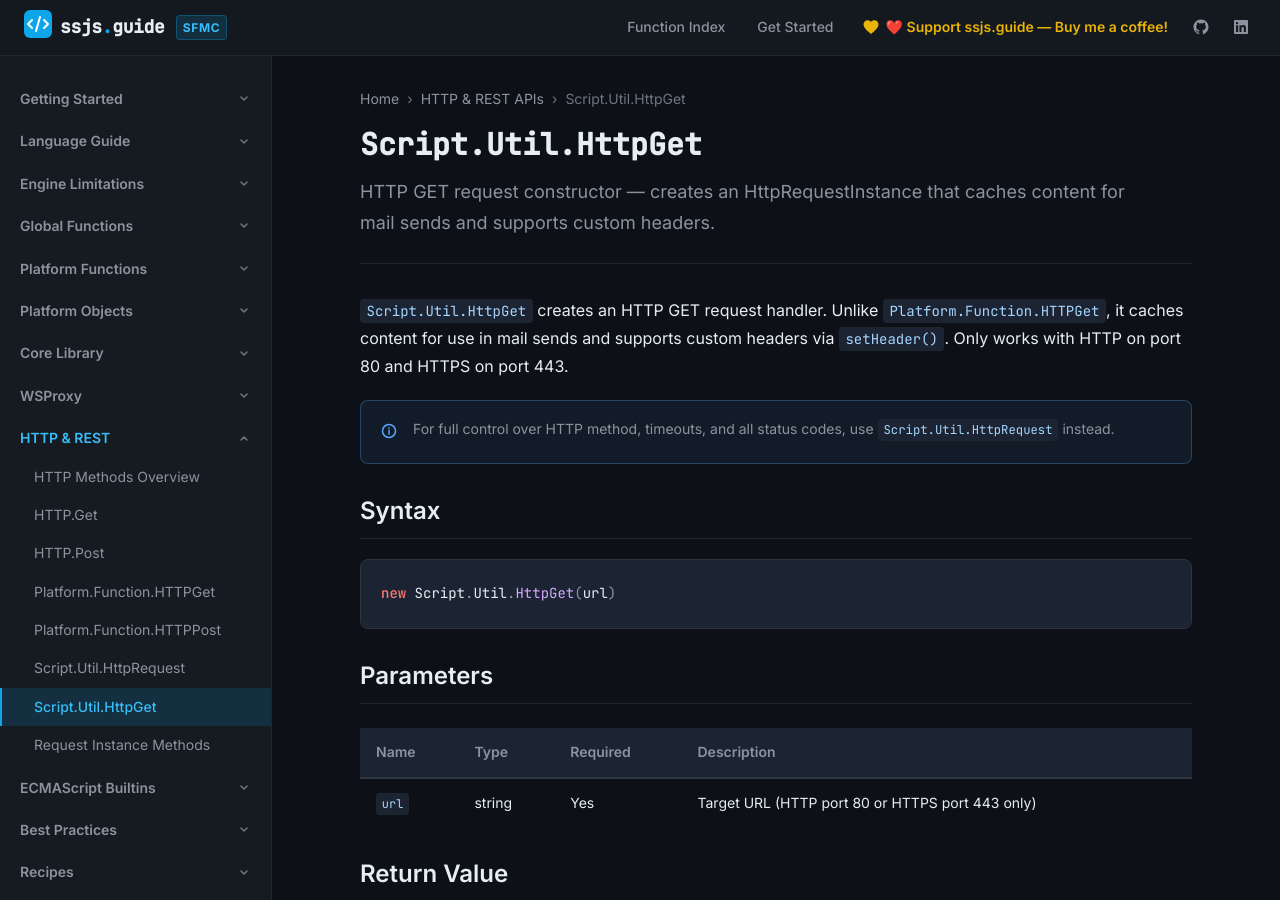
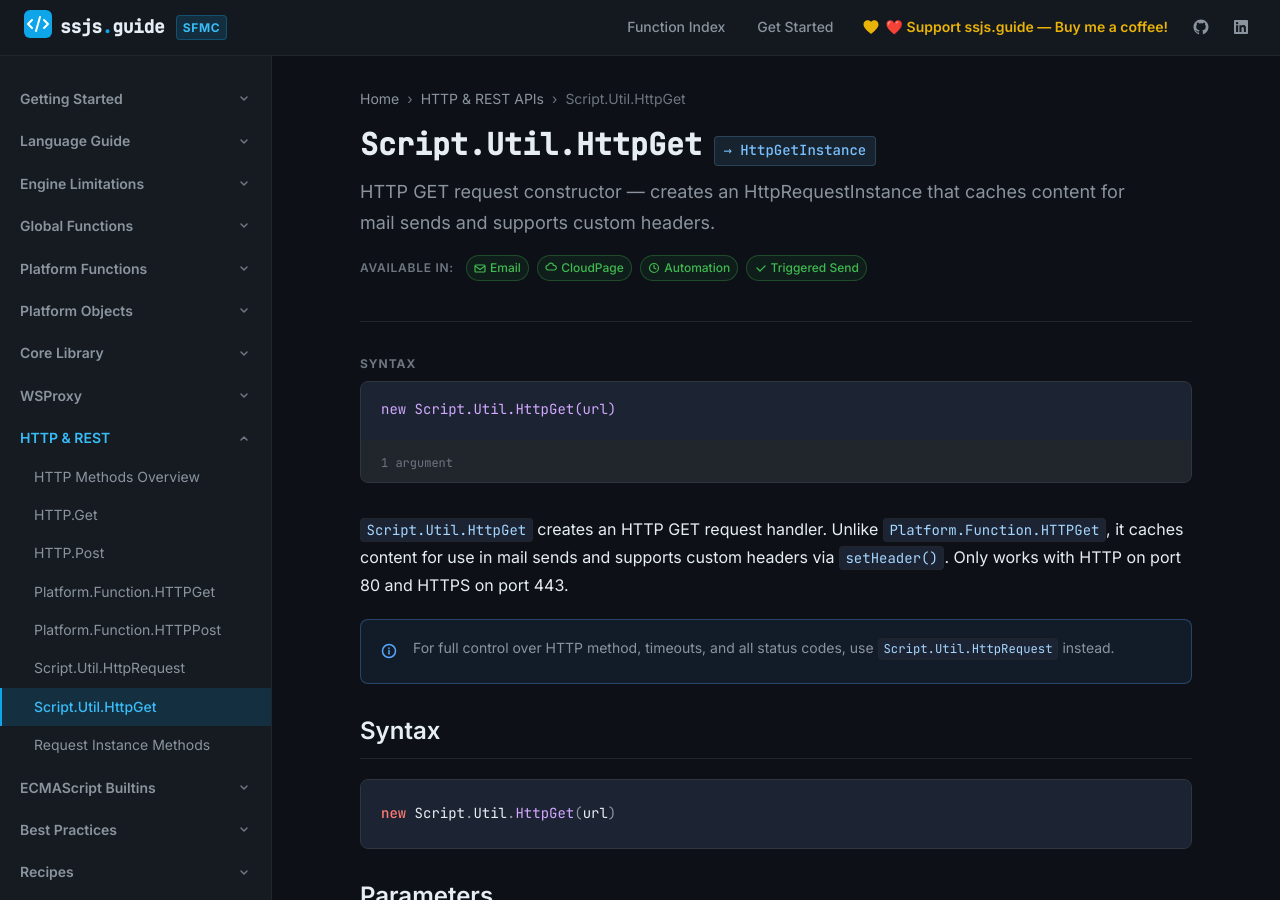
Before and after one commit to JoernBerkefeld/ssjs.guide, a Jekyll site: the page built from http/script-util-httpget.md, in a window 1280 px wide and 900 px high. Built offline with Jekyll 4.4.1, drawn with Linux system fonts in a browser that asks for light colours.

Commit message:
switch to function layout

```diff
--- a/http/script-util-httpget.md
+++ b/http/script-util-httpget.md
@@ -5,6 +5,15 @@ parent: HTTP & REST APIs
 parent_url: /http/
 permalink: /http/script-util-httpget/
 description: HTTP GET request constructor — creates an HttpRequestInstance that caches content for mail sends and supports custom headers.
+availability:
+  email: true
+  cloudpage: true
+  automation: true
+  triggered_send: true
+syntax: "new Script.Util.HttpGet(url)"
+return_type: HttpGetInstance
+min_args: 1
+max_args: 1
 ---
 
 `Script.Util.HttpGet` creates an HTTP GET request handler. Unlike `Platform.Function.HTTPGet`, it caches content for use in mail sends and supports custom headers via `setHeader()`. Only works with HTTP on port 80 and HTTPS on port 443.
```
